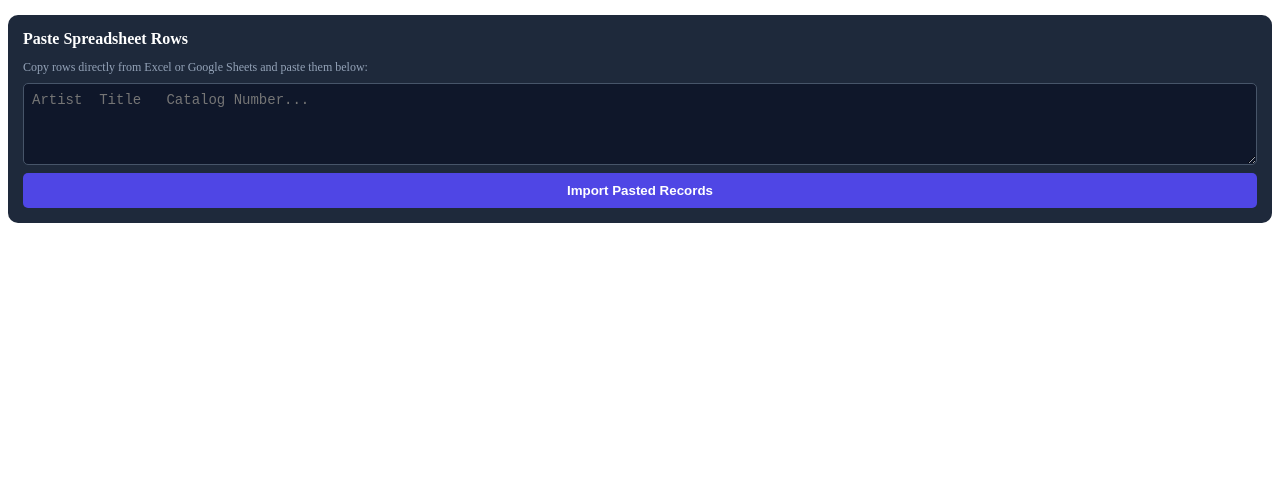
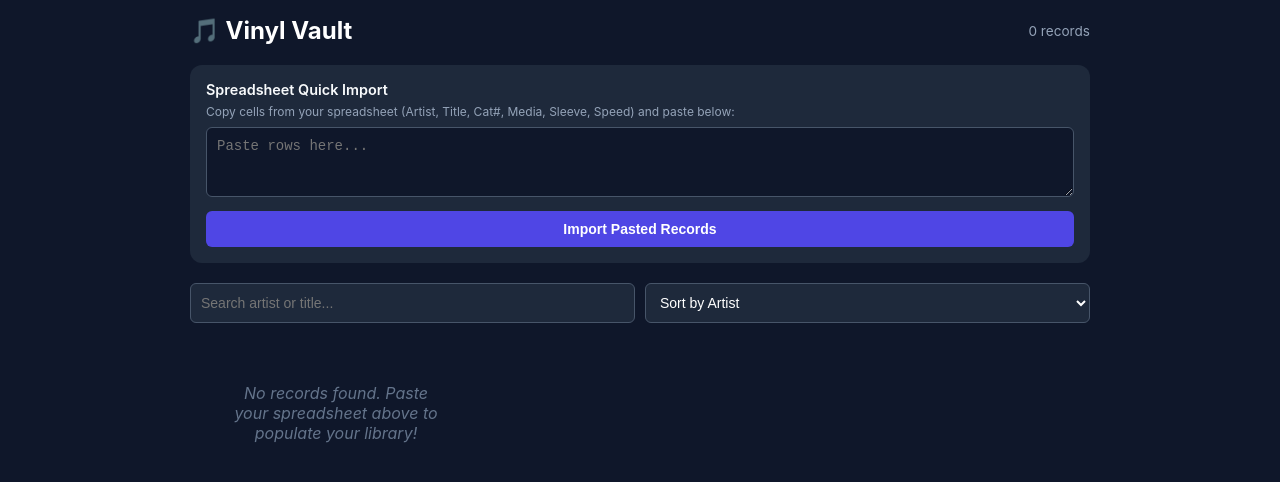
Before and after one commit to dulaner96/vinyl-vault, a plain HTML site: page index.html in a window 1280 px wide. Both pictures are taken after a click on the button "Import Pasted Records". Drawn offline with Linux system fonts and the light colour scheme.

Commit message:
Update index.html

```diff
--- a/index.html
+++ b/index.html
@@ -1,13 +1,115 @@
+<!DOCTYPE html>
+<html lang="en">
+<head>
+    <meta charset="UTF-8">
+    <meta name="viewport" content="width=device-width, initial-scale=1.0">
+    <title>Vinyl Vault</title>
+    <style>
+        * { box-sizing: border-box; margin: 0; padding: 0; }
+        body { background: #0f172a; color: #f8fafc; font-family: -apple-system, BlinkMacSystemFont, "Segoe UI", Roboto, sans-serif; padding: 16px; }
+        .container { max-width: 900px; margin: 0 auto; }
+        header { display: flex; justify-content: space-between; align-items: center; margin-bottom: 20px; }
+        h1 { font-size: 1.5rem; font-weight: bold; color: #ffffff; }
+
+        /* Import Box */
+        .card { background: #1e293b; padding: 16px; border-radius: 12px; margin-bottom: 20px; border: 1px: solid #334155; }
+        label { display: block; font-weight: 600; margin-bottom: 6px; font-size: 0.9rem; }
+        textarea { width: 100%; background: #0f172a; color: white; border: 1px solid #475569; border-radius: 6px; padding: 10px; font-size: 14px; resize: vertical; }
+        button { margin-top: 10px; background: #4f46e5; color: white; border: none; padding: 10px 16px; border-radius: 6px; font-weight: bold; width: 100%; cursor: pointer; font-size: 14px; }
+        button:hover { background: #4338ca; }
+
+        /* Controls */
+        .controls { display: flex; gap: 10px; margin-bottom: 20px; flex-wrap: wrap; }
+        input[type="text"], select { flex: 1; min-width: 140px; background: #1e293b; color: white; border: 1px solid #475569; padding: 10px; border-radius: 6px; font-size: 14px; }
+
+        /* Grid */
+        .grid { display: grid; grid-template-columns: repeat(auto-fill, minmax(260px, 1fr)); gap: 12px; }
+        .record-card { background: #1e293b; border-radius: 8px; padding: 14px; border: 1px solid #334155; display: flex; flex-direction: column; justify-content: space-between; }
+        .artist { font-size: 0.85rem; color: #94a3b8; font-weight: 600; text-transform: uppercase; letter-spacing: 0.5px; }
+        .title { font-size: 1.05rem; font-weight: bold; color: #f1f5f9; margin: 4px 0 8px 0; }
+        .meta { display: flex; gap: 8px; font-size: 0.75rem; color: #cbd5e1; flex-wrap: wrap; margin-top: 8px; }
+        .tag { background: #0f172a; padding: 3px 6px; border-radius: 4px; border: 1px solid #334155; }
+        .empty { text-align: center; color: #64748b; padding: 40px; font-style: italic; }
+    </style>
+</head>
+<body>
+
+<div class="container">
+    <header>
+        <h1>🎵 Vinyl Vault</h1>
+        <span id="recordCount" style="font-size: 0.85rem; color: #94a3b8;">0 records</span>
+    </header>
+
     <!-- Spreadsheet Paste Import Tool -->
-<div style="background:#1e293b; padding:15px; border-radius:10px; margin:15px 0; color:white;">
-  <label style="display:block; font-weight:bold; margin-bottom:6px;">Paste Spreadsheet Rows</label>
-  <p style="font-size:12px; color:#94a3b8; margin-bottom:8px;">Copy rows directly from Excel or Google Sheets and paste them below:</p>
-  <textarea id="spreadsheetPasteBox" rows="4" placeholder="Artist	Title	Catalog Number..." style="width:100%; background:#0f172a; color:white; border:1px solid #475569; border-radius:5px; padding:8px; font-size:14px;"></textarea>
-  <button id="processPasteBtn" style="margin-top:8px; background:#4f46e5; color:white; border:none; padding:10px 16px; border-radius:5px; font-weight:bold; width:100%; cursor:pointer;">Import Pasted Records</button>
+    <div class="card">
+        <label>Spreadsheet Quick Import</label>
+        <p style="font-size:12px; color:#94a3b8; margin-bottom:8px;">Copy cells from your spreadsheet (Artist, Title, Cat#, Media, Sleeve, Speed) and paste below:</p>
+        <textarea id="spreadsheetPasteBox" rows="3" placeholder="Paste rows here..."></textarea>
+        <button id="processPasteBtn">Import Pasted Records</button>
+    </div>
+
+    <!-- Search & Sort Controls -->
+    <div class="controls">
+        <input type="text" id="searchInput" placeholder="Search artist or title...">
+        <select id="sortSelect">
+            <option value="artist">Sort by Artist</option>
+            <option value="title">Sort by Title</option>
+            <option value="speed">Sort by Speed</option>
+        </select>
+    </div>
+
+    <!-- Library Grid -->
+    <div id="recordGrid" class="grid"></div>
 </div>
 
 <script>
-document.getElementById('processPasteBtn')?.addEventListener('click', function() {
+let collection = JSON.parse(localStorage.getItem('vinylCollection') || '[]');
+
+function renderCollection() {
+    const grid = document.getElementById('recordGrid');
+    const search = document.getElementById('searchInput').value.toLowerCase();
+    const sortBy = document.getElementById('sortSelect').value;
+
+    let filtered = collection.filter(r =>
+        (r.artist && r.artist.toLowerCase().includes(search)) ||
+        (r.title && r.title.toLowerCase().includes(search))
+    );
+
+    filtered.sort((a, b) => {
+        let valA = (a[sortBy] || '').toLowerCase();
+        let valB = (b[sortBy] || '').toLowerCase();
+        return valA.localeCompare(valB);
+    });
+
+    document.getElementById('recordCount').textContent = `${collection.length} records`;
+
+    if (filtered.length === 0) {
+        grid.innerHTML = '<div class="empty">No records found. Paste your spreadsheet above to populate your library!</div>';
+        return;
+    }
+
+    grid.innerHTML = filtered.map(r => `
+        <div class="record-card">
+            <div>
+                <div class="artist">${escapeHtml(r.artist || 'Unknown Artist')}</div>
+                <div class="title">${escapeHtml(r.title || 'Untitled')}</div>
+            </div>
+            <div class="meta">
+                ${r.speed ? `<span class="tag">⚡ ${escapeHtml(r.speed)}</span>` : ''}
+                ${r.catNum ? `<span class="tag">🏷️ ${escapeHtml(r.catNum)}</span>` : ''}
+                ${r.media ? `<span class="tag">disc: ${escapeHtml(r.media)}</span>` : ''}
+                ${r.sleeve ? `<span class="tag">sleeve: ${escapeHtml(r.sleeve)}</span>` : ''}
+            </div>
+        </div>
+    `).join('');
+}
+
+function escapeHtml(str) {
+    return String(str).replace(/&/g, '&amp;').replace(/</g, '&lt;').replace(/>/g, '&gt;').replace(/"/g, '&quot;');
+}
+
+// Paste Handler
+document.getElementById('processPasteBtn').addEventListener('click', function() {
     const text = document.getElementById('spreadsheetPasteBox').value.trim();
     if (!text) {
         alert('Please paste spreadsheet rows into the box first.');
@@ -18,15 +120,14 @@ document.getElementById('processPasteBtn')?.addEventListener('click', function()
     const newRecords = [];
     let startIndex = 0;
 
-  // Check if the first line is a header row
     const firstCols = lines[0].split(/\t|,/);
     if (firstCols[0].toLowerCase().includes('artist') || firstCols[1]?.toLowerCase().includes('title')) {
-    startIndex = 1; // Skip header row
+        startIndex = 1;
     }
 
     for (let i = startIndex; i < lines.length; i++) {
         const cols = lines[i].split(/\t|,/).map(c => c.trim());
-    if (cols.length < 2) continue; // Skip blank or invalid lines
+        if (cols.length < 2) continue;
 
         newRecords.push({
             artist: cols[0] || '',
@@ -43,11 +144,20 @@ document.getElementById('processPasteBtn')?.addEventListener('click', function()
         return;
     }
 
-  const current = JSON.parse(localStorage.getItem('vinylCollection') || '[]');
-  const updated = [...current, ...newRecords];
-  localStorage.setItem('vinylCollection', JSON.stringify(updated));
+    collection = [...collection, ...newRecords];
+    localStorage.setItem('vinylCollection', JSON.stringify(collection));
+    document.getElementById('spreadsheetPasteBox').value = '';
 
     alert('Successfully imported ' + newRecords.length + ' records!');
-  location.reload();
+    renderCollection();
 });
+
+document.getElementById('searchInput').addEventListener('input', renderCollection);
+document.getElementById('sortSelect').addEventListener('change', renderCollection);
+
+// Initial Load
+renderCollection();
 </script>
+
+</body>
+</html>
```
Lines whose indentation alone changed are shown as unchanged.
